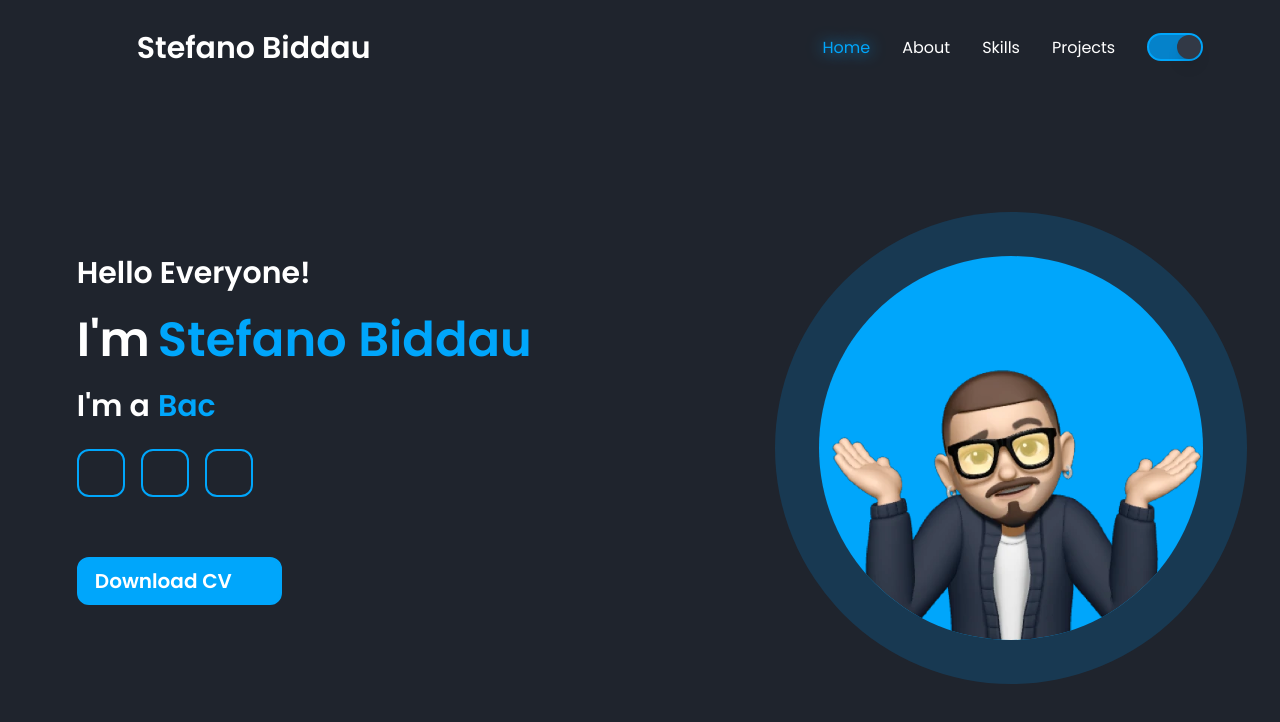
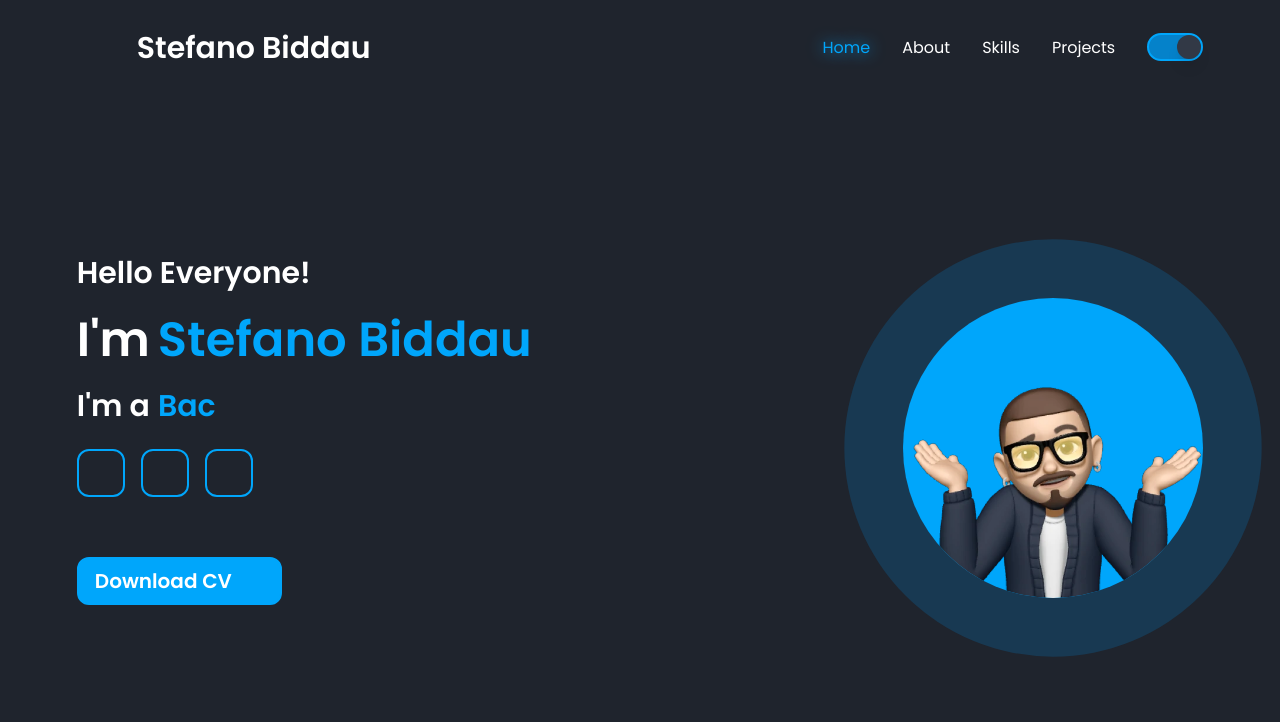
Before and after one commit to stefanBid/sb-portfolio, a Vue app: page / in a window 1280 px wide. Shown: the top 722 px of the page. Built offline with nearby package versions, Linux system fonts and the light colour scheme; some icons are missing.

Commit message:
feat(new component): add accordion group

```diff
--- a/src/App.vue
+++ b/src/App.vue
@@ -2,6 +2,9 @@
   import { RouterView } from 'vue-router';
   import { MainLayout } from '@/components';
   import { FooterWrapper, HeaderWrapper } from '@/components';
+  import { getTransition } from '@/utils/transition.utils';
+
+  const transition = getTransition('scaleAndFade');
 </script>
 
 <template>
@@ -10,7 +13,18 @@
       <header-wrapper />
     </template>
     <template #default>
-      <router-view />
+      <router-view v-slot="{ Component }">
+        <transition
+          :enter-active-class="transition.enterActiveClass"
+          :enter-from-class="transition.enterFromClass"
+          :enter-to-class="transition.enterToClass"
+          :leave-active-class="transition.leaveActiveClass"
+          :leave-from-class="transition.leaveFromClass"
+          :leave-to-class="transition.leaveToClass"
+        >
+          <component :is="Component" />
+        </transition>
+      </router-view>
     </template>
     <template #footer>
       <footer-wrapper text="© 2023 Stefano Biddau. All rights reserved." />
--- a/src/components/global/app-accordion-group/AppAccordionGroup.vue
+++ b/src/components/global/app-accordion-group/AppAccordionGroup.vue
@@ -17,18 +17,18 @@
     <Disclosure
       as="div"
       class="space-y-0"
-      v-for="i in 5"
+      v-for="i in 2"
       :key="i"
       v-slot="{ open }"
       :default-open="i === 1"
     >
       <DisclosureButton
-        class="flex justify-between w-full p-3 text-sm font-medium text-left text-white transition-all duration-300 ease-in-out rounded-md group bg-sb-sky-blue-100 hover:bg-sb-sky-blue-200"
+        class="flex items-center justify-between w-full p-3 font-medium text-white transition-all duration-300 ease-in-out rounded-md text-md group bg-sb-sky-blue-100 hover:bg-sb-sky-blue-200"
       >
-        <span>Refund policy</span>
+        <span class="text-xl">Refund policy</span>
         <IconWrapper
           icon="chevronDown"
-          class="w-5 h-5 text-white transition-all duration-300 ease-in-out"
+          class="w-8 h-8 text-white transition-all duration-300 ease-in-out"
           :class="open ? 'transform rotate-180' : ''"
         />
       </DisclosureButton>
@@ -43,10 +43,20 @@
         <DisclosurePanel
           v-if="open"
           as="div"
-          class="px-4 pt-2 pb-2 mx-2 text-sm text-white border-b bg-sb-charcoal-100 rounded-br-md rounded-bl-md border-x border-sb-sky-blue-100"
+          class="p-4 mx-2 text-lg text-white border-b h-fit min-h-[120px] bg-sb-charcoal-100 rounded-br-md rounded-bl-md border-x border-sb-sky-blue-100"
         >
-          If you're unhappy with your purchase for any reason, email us within
-          90 days and we'll refund you in full, no questions asked.
+          <!-- Immagine posizionata a sinistra -->
+          <img
+            src="/unisa.png"
+            class="float-left w-20 h-20 mr-2"
+            alt="Descrizione dell'immagine"
+          />
+
+          <!-- Testo del pannello -->
+          <p>
+            If you're unhappy with your purchase for any reason, email us within
+            90 days and we'll refund you in full, no questions asked.
+          </p>
         </DisclosurePanel>
       </transition>
     </Disclosure>
--- a/src/components/layout/header-layout/HeaderLayout.vue
+++ b/src/components/layout/header-layout/HeaderLayout.vue
@@ -76,7 +76,7 @@
       <!-- (NAVBAR EXTRA) -->
       <div
         v-if="isExtraVisible"
-        :class="{ 'block py-6 px-[3%] mx-0 w-full': props.isSmallScreen }"
+        :class="{ 'block py-6 px-[4%] mx-0 w-full': props.isSmallScreen }"
       >
         <slot name="header-navbar-extra" />
       </div>
--- a/src/components/layout/two-tabs-layout/TwoTabsLayout.vue
+++ b/src/components/layout/two-tabs-layout/TwoTabsLayout.vue
@@ -1,17 +1,41 @@
 <script setup lang="ts">
   import { LayoutComponentProps } from '@/components/layout/types';
 
-  const props = defineProps<LayoutComponentProps>();
+  interface TwoTabsLayoutProps extends LayoutComponentProps {
+    distanceBetweenTabs?: 'medium' | 'large';
+    specularTabs?: boolean;
+  }
+
+  const props = withDefaults(defineProps<TwoTabsLayoutProps>(), {
+    distanceBetweenTabs: 'medium',
+    specularTabs: false,
+  });
 </script>
 
 <template>
   <div
     class="min-h-full py-[3%] transition-all duration-300 ease-in-out"
     :class="[
-      props.isMediumScreen ? 'px-[3%]' : 'px-[6%]',
-      props.isSmallScreen
-        ? 'flex flex-col-reverse justify-center items-center gap-y-10'
-        : 'flex justify-between items-center gap-x-10',
+      { 'px-[3%]': props.isMediumScreen || props.isSmallScreen },
+      { 'px-[6%]': !props.isMediumScreen && !props.isSmallScreen },
+      { flex: !props.isSmallScreen && !props.specularTabs },
+      { 'flex flex-row-reverse': !props.isSmallScreen && props.specularTabs },
+      {
+        'flex flex-col-reverse justify-center items-center':
+          props.isSmallScreen,
+      },
+      { 'justify-between items-center': !props.isSmallScreen },
+      {
+        'gap-x-20':
+          props.distanceBetweenTabs === 'medium' && !props.isSmallScreen,
+      },
+      {
+        'gap-x-40':
+          props.distanceBetweenTabs === 'large' && !props.isSmallScreen,
+      },
+      {
+        'gap-y-20': props.isSmallScreen,
+      },
     ]"
   >
     <slot name="left-side" />
--- a/src/router/routes.ts
+++ b/src/router/routes.ts
@@ -7,7 +7,7 @@ const routes = [
   {
     path: '/about',
     name: 'about',
-    component: () => import('@/views/About/AboutView.vue'),
+    component: () => import('@/views/ComingSoon/ComingSoonView.vue'),
   },
   {
     path: '/skills',
--- a/src/styles/main.css
+++ b/src/styles/main.css
@@ -5,7 +5,7 @@
 }
 
 body {
-  @apply text-black bg-white dark:text-white dark:bg-sb-charcoal-200;
+  @apply overflow-x-hidden text-black bg-white dark:text-white dark:bg-sb-charcoal-200;
 }
 
 html {
--- a/src/views/About/AboutView.vue
+++ b/src/views/About/AboutView.vue
@@ -18,6 +18,8 @@
   <two-tabs-layout
     :is-medium-screen="breakpoints.md"
     :is-small-screen="breakpoints.sm"
+    specular-tabs
+    distance-between-tabs="large"
   >
     <template #left-side>
       <div
@@ -43,10 +45,7 @@
       <img
         src="/profile.png"
         alt="Foto profilo"
-        class="z-[-9999] transition-all duration-300 ease-in-out rounded-full bg-sb-sky-blue-100 animate-pulse-shadow shadow-sb-sky-blue-100"
-        :style="{
-          zoom: !breakpoints.lg ? '75%' : '50%',
-        }"
+        class="z-[-9999] transition-all duration-300 ease-in-out rounded-full bg-sb-sky-blue-100 animate-pulse-shadow shadow-sb-sky-blue-100 w-[300px] lg:w-[250px] sm:w-[200px]"
       />
     </template>
   </two-tabs-layout>
--- a/src/views/HomePage/HomePageView.vue
+++ b/src/views/HomePage/HomePageView.vue
@@ -98,10 +98,7 @@
       <img
         src="/profile.png"
         alt="Foto profilo"
-        class="transition-all duration-300 ease-in-out rounded-full bg-sb-sky-blue-100 animate-pulse-shadow shadow-sb-sky-blue-100"
-        :style="{
-          zoom: !breakpoints.lg ? '75%' : '50%',
-        }"
+        class="transition-all duration-300 ease-in-out rounded-full bg-sb-sky-blue-100 animate-pulse-shadow shadow-sb-sky-blue-100 w-[300px] lg:w-[250px] sm:w-[200px]"
       />
     </template>
   </two-tabs-layout>
```
Also changed, not shown: public/unisa.png (added).
